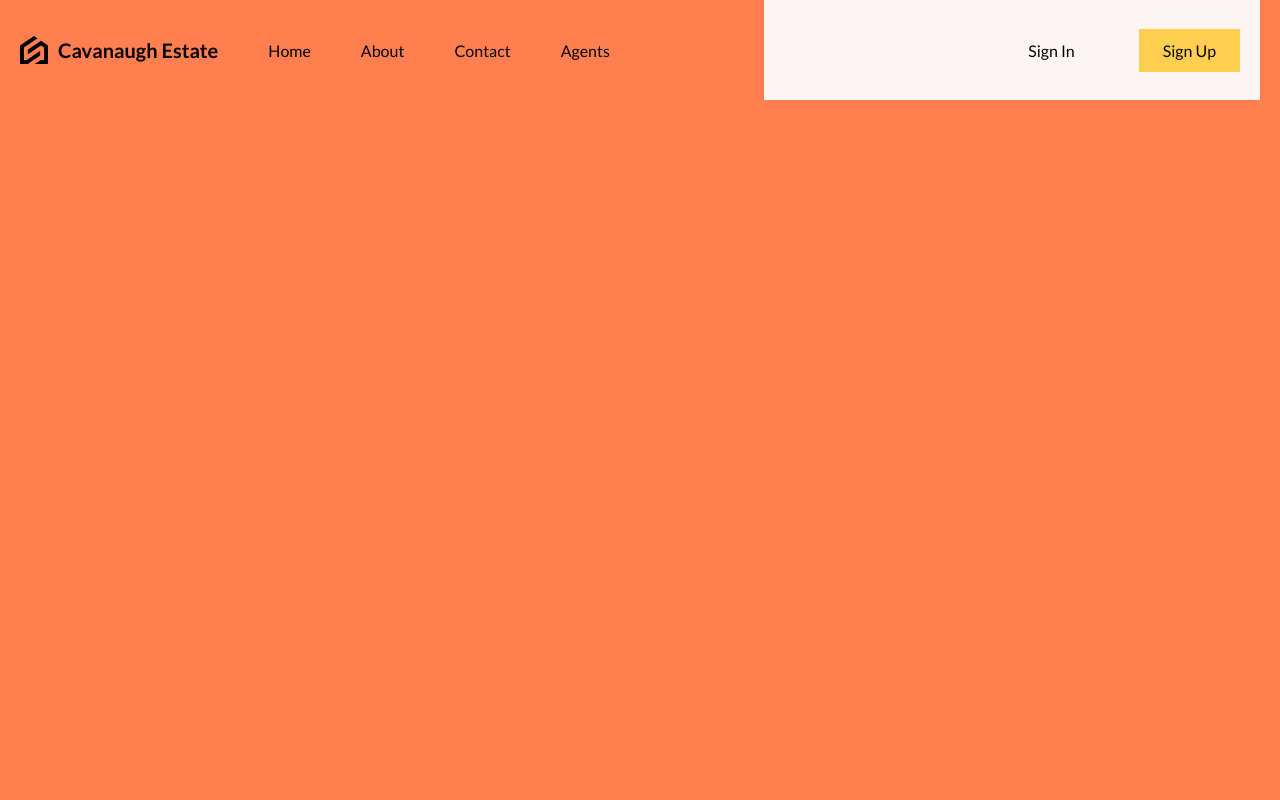
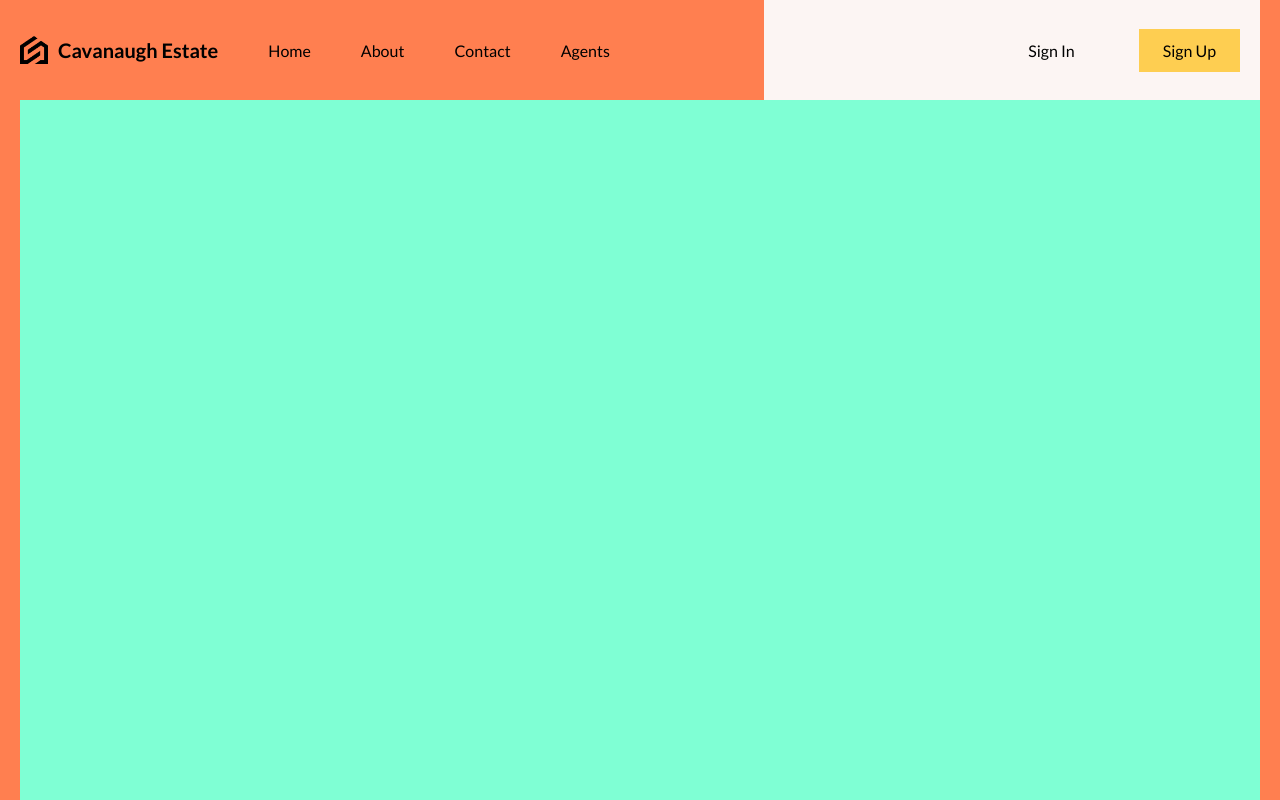
Before and after one commit to Sarahcav97/real-estate-app, a React (Vite) app: page / in a window 1280 px wide. Shown: the top 800 px of the page. Built offline with nearby package versions, Linux system fonts and the light colour scheme.

Commit message:
homepage component

```diff
--- a/src/App.jsx
+++ b/src/App.jsx
@@ -1,10 +1,16 @@
 import Navbar from './components/navbar/Navbar';
 import './layout.scss';
+import HomePage from './routes/homePage';
 
 function App() {
 	return (
 		<div className='layout'>
-			<Navbar />
+			<div className='navbar'>
+				<Navbar />
+			</div>
+			<div className='content'>
+				<HomePage />
+			</div>
 		</div>
 	);
 }
--- a/src/components/navbar/navabr.scss
+++ b/src/components/navbar/navabr.scss
@@ -91,11 +91,17 @@ nav {
 			color: white;
 			height: 100vh;
 			width: 50%;
+			transition: all 1s ease;
+			align-items: center;
+			justify-content: center;
 
 			&.active {
 				right: 0;
 			}
 
+			@include sm {
+				display: initial;
+			}
 		}
 	}
 }
--- a/src/layout.scss
+++ b/src/layout.scss
@@ -23,4 +23,9 @@
 		max-width: 640px;
 	}
 
+	.content {
+		background-color: aquamarine;
+		height: calc(100vh - 100px);
+	}
+
 }
--- /dev/null
+++ b/src/routes/homePage.jsx
@@ -0,0 +1,6 @@
+import './homePage.scss';
+
+function HomePage() {
+	return <div></div>;
+}
+export default HomePage;
```
Also changed, not shown: src/routes/homePage.scss (added).
